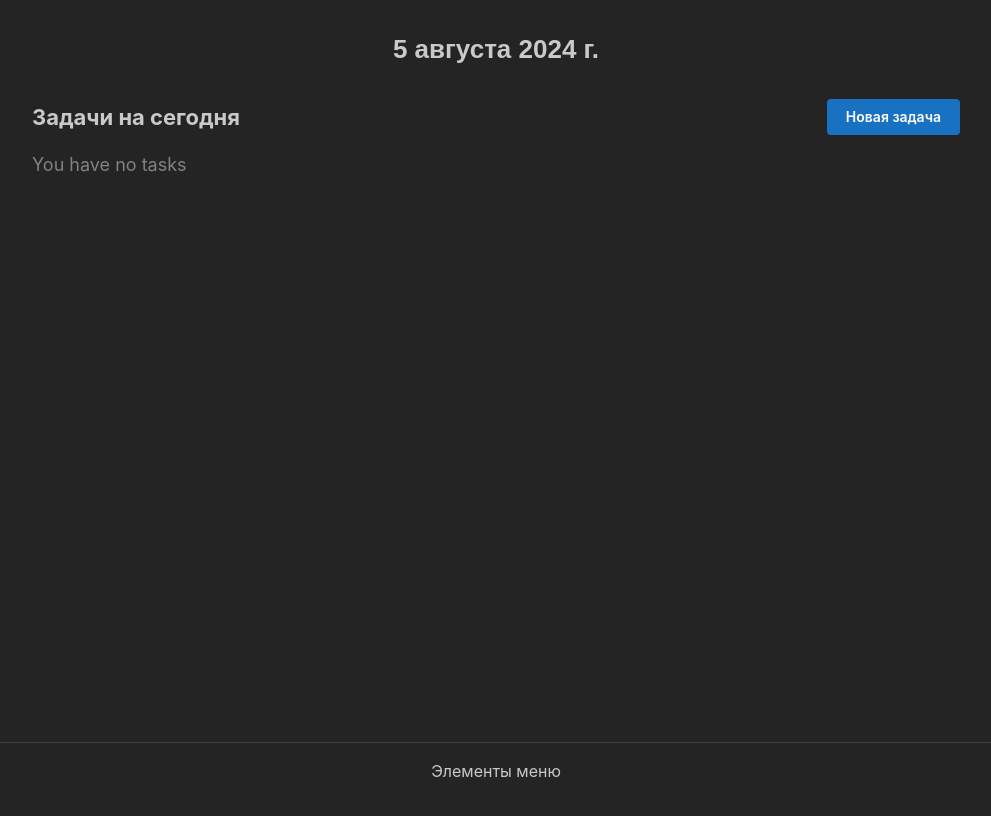
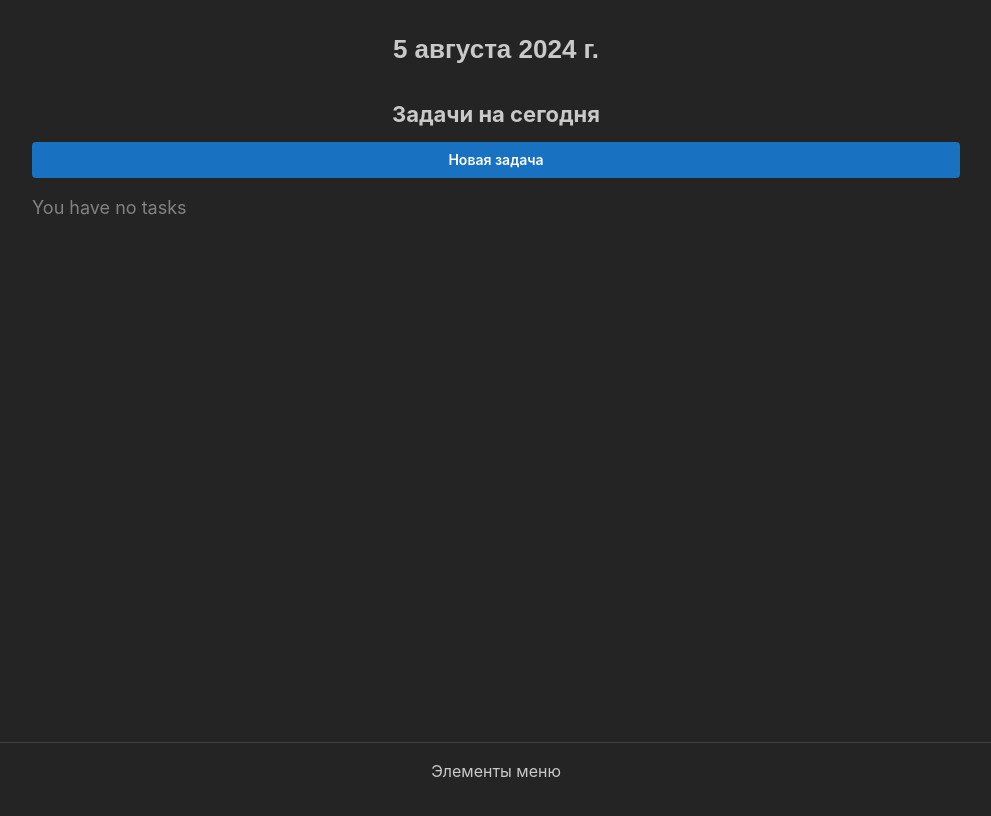
Before and after one commit to kerllsname/livingbee_site, a React (Vite) app: page / in a window 1280 px wide. Shown: the top 816 px of the page, without its empty margins (144-1135 px from the left). Built offline with nearby package versions, Linux system fonts and the light colour scheme; a web font is replaced by a local one.

Commit message:
feat: remake task for today container

```diff
--- a/src/components/Homepage.tsx
+++ b/src/components/Homepage.tsx
@@ -3,6 +3,7 @@ import {
   Card,
   Center,
   Container,
+  Flex,
   Group,
   Modal,
   Text,
@@ -168,10 +169,20 @@ function HomepageComponent() {
           </Title>
         </Center>
         <Container>
-          <Group justify="space-between" mt="xl" mb="md">
+          <Flex
+            mt="xl"
+            mb="md"
+            gap="sm"
+            justify="center"
+            align="center"
+            direction="column"
+            wrap="wrap"
+          >
             <Title order={3}>Задачи на сегодня</Title>
-            <Button onClick={openModal}>Новая задача</Button>
-          </Group>
+            <Button fullWidth onClick={openModal}>
+              Новая задача
+            </Button>
+          </Flex>
           {tasks.length > 0 ? (
             tasks.map((task, index) => {
               if (task.title) {
@@ -180,11 +191,15 @@ function HomepageComponent() {
                     <Group>
                       <Text>{task.title}</Text>
                     </Group>
-                    <Text size="md" mt="sm">
-                      {task.summary
-                        ? task.summary
-                        : 'No summary was provided for this task'}
-                    </Text>
+                    {task.summary ? (
+                      <Text size="md" mt="sm">
+                        {task.summary}
+                      </Text>
+                    ) : (
+                      <Text size="md" mt="sm" c="dimmed">
+                        Описания нет
+                      </Text>
+                    )}
                   </Card>
                 );
               }
```
